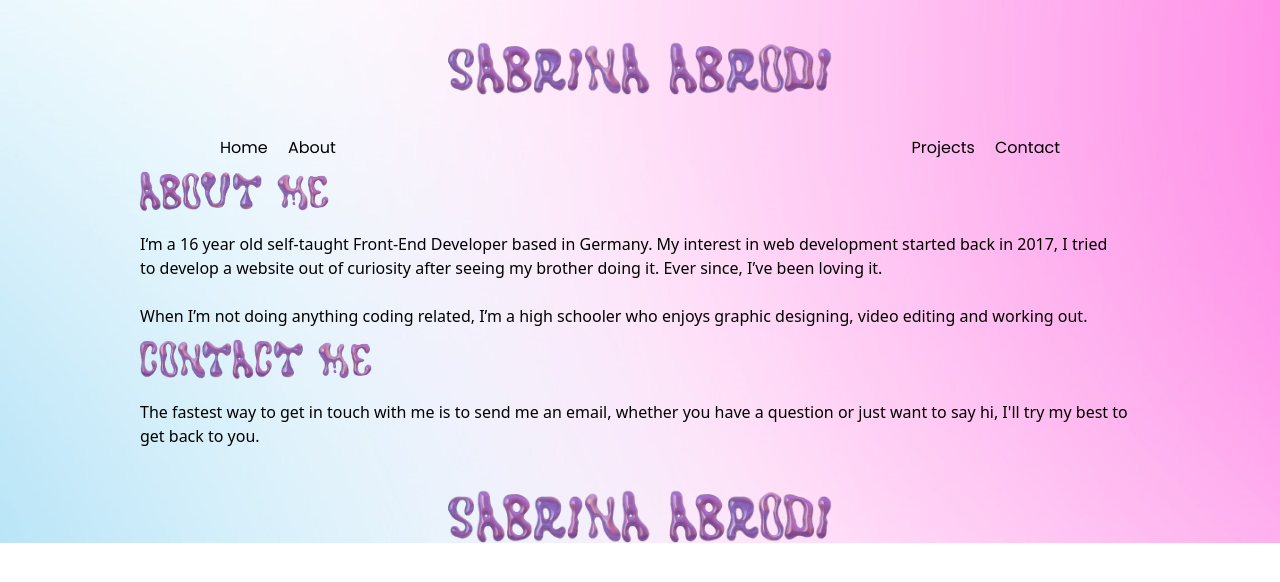
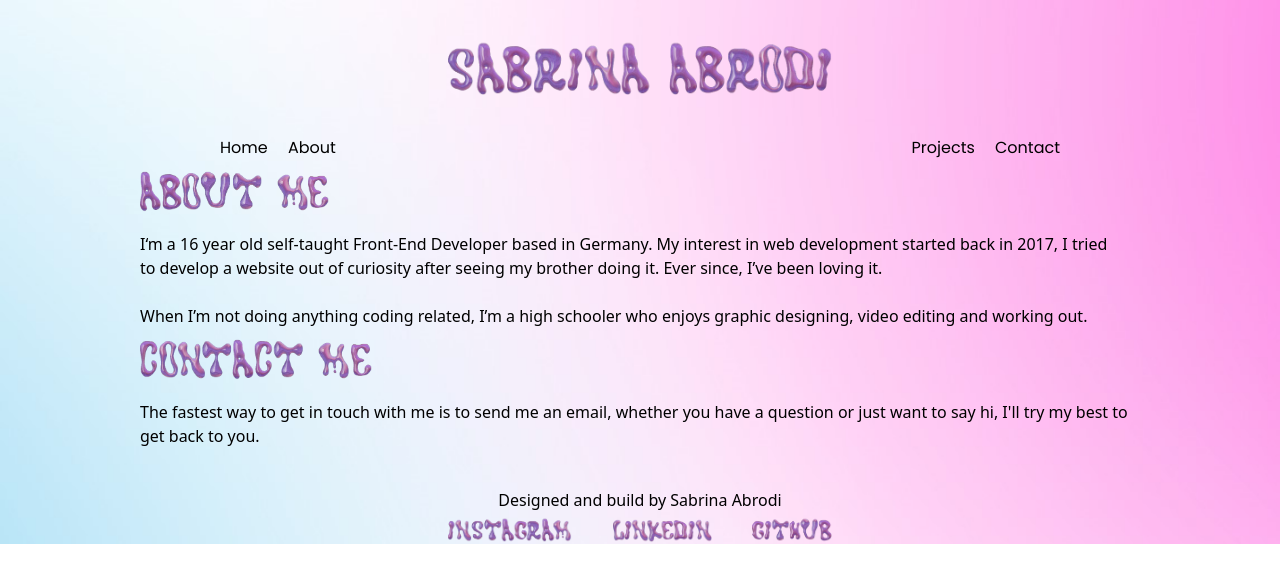
Before and after one commit to Sabrinascrib/portfolio-2023, a SvelteKit app: page / in a window 1280 px wide. Shown: the top 582 px of the page. Built offline with nearby package versions, Linux system fonts and the light colour scheme.

Commit message:
feat: adding footer links

```diff
--- a/src/components/Footer.svelte
+++ b/src/components/Footer.svelte
@@ -1,12 +1,23 @@
 <script>
   import sabrinaabroditext from "../images/sabrinaabroditext.png";
+
+  import instagramtext from "../images/instagramtext.png";
+  import linkedintext from "../images/linkedintext.png";
+  import githubtext from "../images/githubtext.png";
 </script>
 
 <div class="flex flex-col  place-items-center pt-10">
-  <img src={sabrinaabroditext} class="w-96" alt="my name" />
-
-  <div class="links">
-    <a href="# " />
+  <h3>Designed and build by Sabrina Abrodi</h3>
+  <div class="flex flex-row justify-between w-96">
+    <a href="" class="duration-100 hover:mt-[-3px] "
+      ><img class="h-8" src={instagramtext} alt="" /></a
+    >
+    <a href="" class="duration-100 hover:mt-[-3px] "
+      ><img class="h-8" src={linkedintext} alt="" /></a
+    >
+    <a href="" class="duration-100 hover:mt-[-3px] "
+      ><img class="h-8" src={githubtext} alt="" /></a
+    >
   </div>
 </div>
 
```
